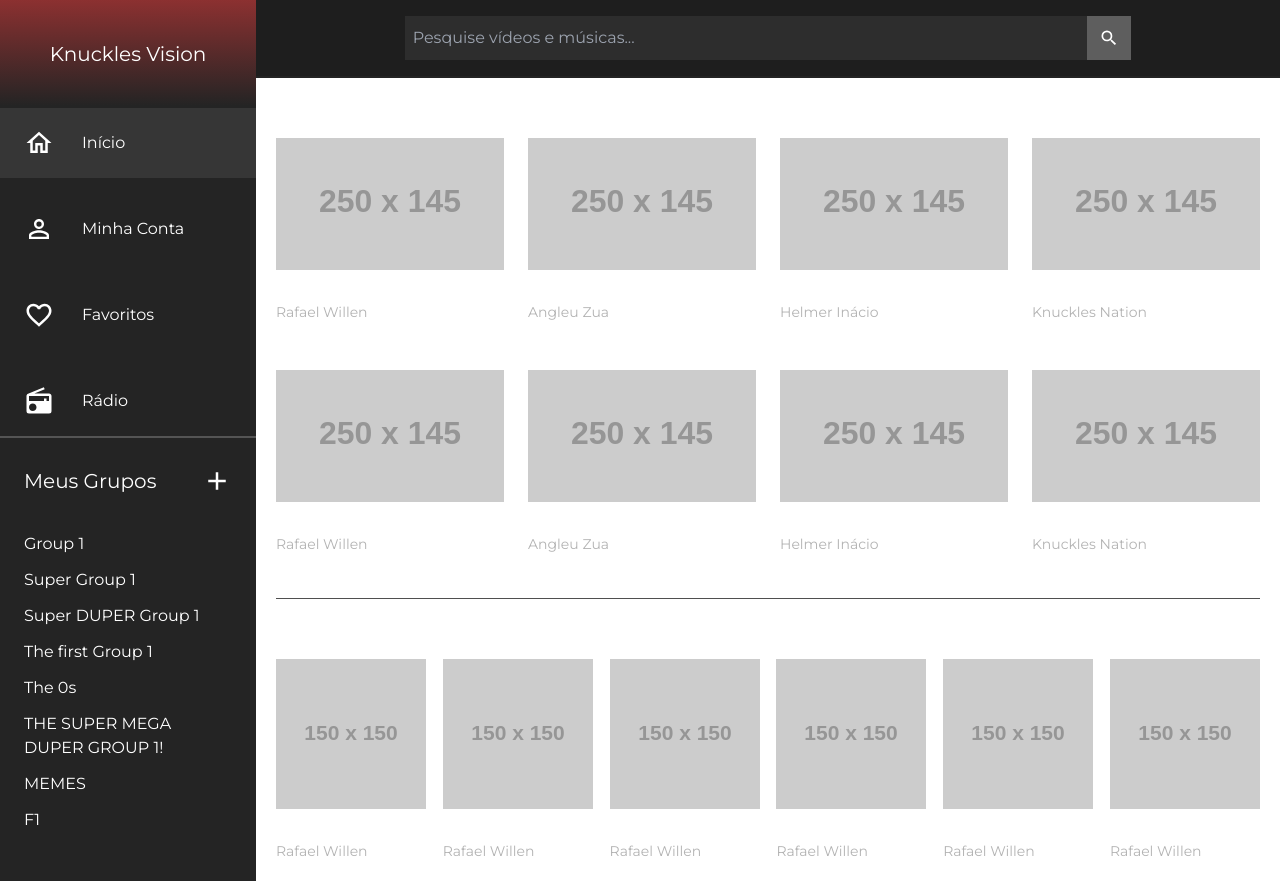
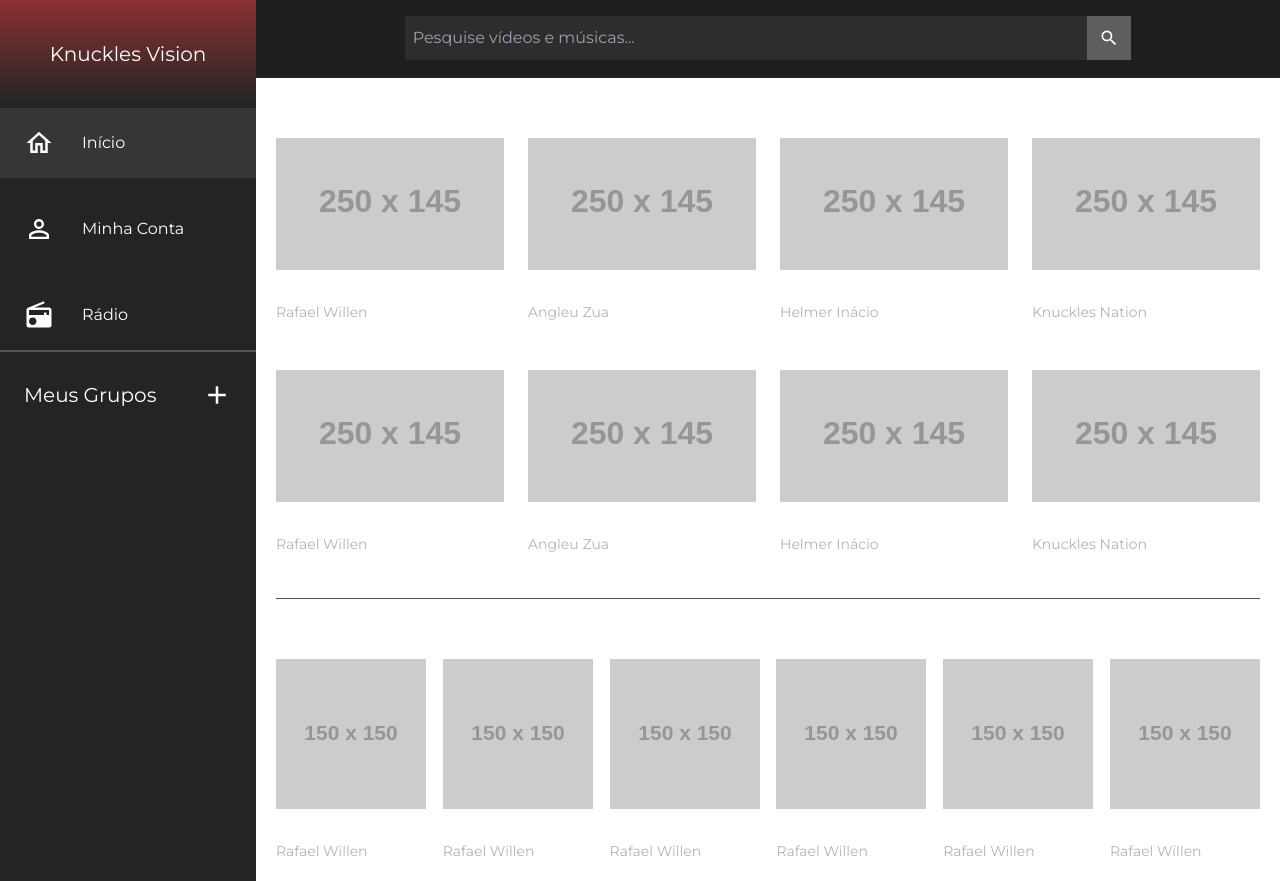
Before and after one commit to rafaelwillen/knuckles-vision, a React (Vite) app: page /home in a window 1280 px wide. Built offline with nearby package versions, Linux system fonts and the light colour scheme.

Commit message:
✨ remove fake groups data

```diff
--- a/src/components/Sidebar/index.tsx
+++ b/src/components/Sidebar/index.tsx
@@ -1,13 +1,11 @@
 import React from "react";
 import {
-  MdFavoriteBorder,
   MdOutlineAdd,
-  MdRadio,
   MdOutlineHome,
   MdPersonOutline,
+  MdRadio,
 } from "react-icons/md";
 import { useLocation, useNavigate } from "react-router-dom";
-import { useAuth } from "../../context/AuthContext";
 import { RoutesEnum } from "../../routes/RoutesEnum";
 import MenuButton from "../Button/MenuButton";
 
@@ -16,17 +14,6 @@ const Sidebar = () => {
 
   const location = useLocation();
   const navigate = useNavigate();
-  const { user } = useAuth();
-  const fakeGroups = [
-    "Group 1",
-    "Super Group 1",
-    "Super DUPER Group 1",
-    "The first Group 1",
-    "The 0s",
-    "THE SUPER MEGA DUPER GROUP 1!",
-    "MEMES",
-    "F1",
-  ];
 
   return (
     <aside
@@ -55,11 +42,6 @@ const Sidebar = () => {
           }}
         />
         <MenuButton
-          isSelected={location.pathname == RoutesEnum.Favorites}
-          icon={<MdFavoriteBorder size={ICON_SIZE} />}
-          text="Favoritos"
-        />
-        <MenuButton
           isSelected={location.pathname == RoutesEnum.Radio}
           icon={<MdRadio size={ICON_SIZE} />}
           text="Rádio"
@@ -72,13 +54,7 @@ const Sidebar = () => {
           <span className="flex-1 text-xl">Meus Grupos</span>
           <MdOutlineAdd className="cursor-pointer" size={ICON_SIZE} />
         </div>
-        <div className="flex flex-col gap-3 text-base">
-          {fakeGroups.map((group, index) => (
-            <span key={index} className="hover:underline cursor-pointer">
-              {group}
-            </span>
-          ))}
-        </div>
+        <div className="flex flex-col gap-3 text-base"></div>
       </section>
     </aside>
   );
```
